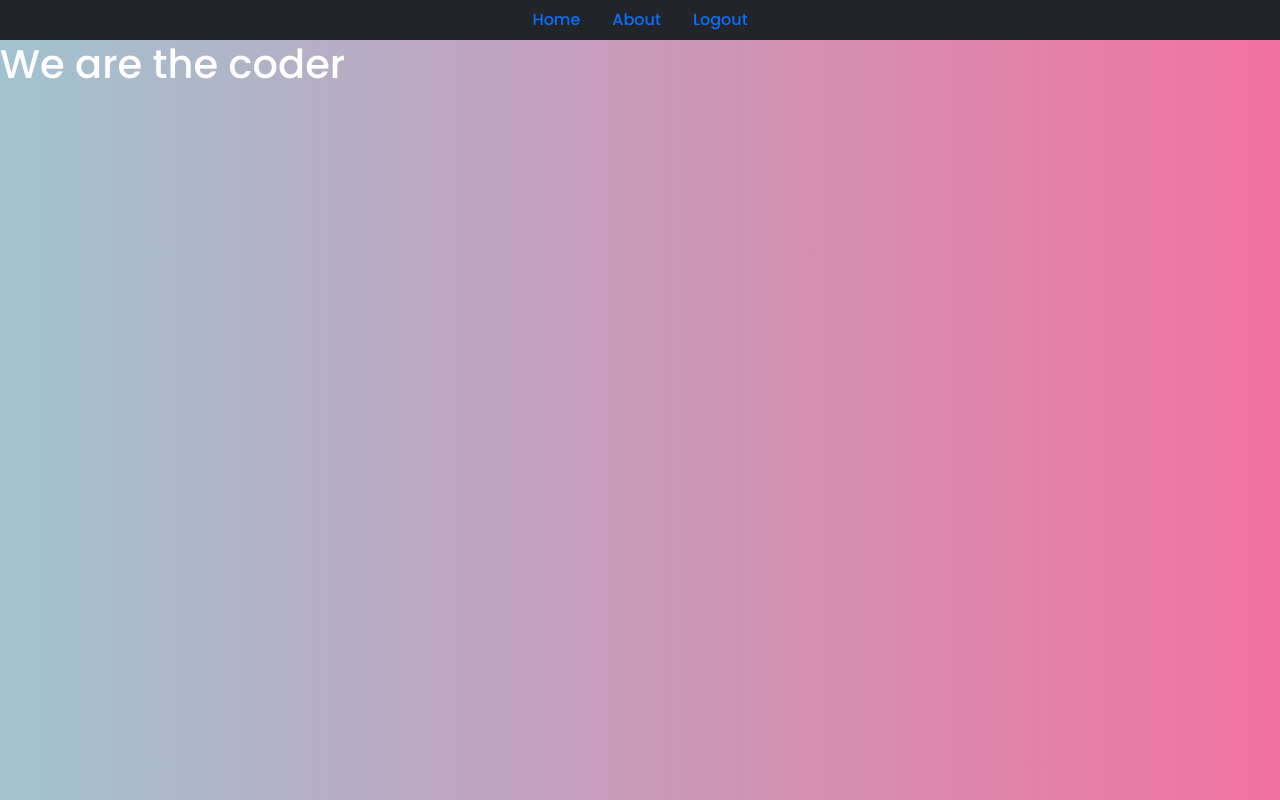
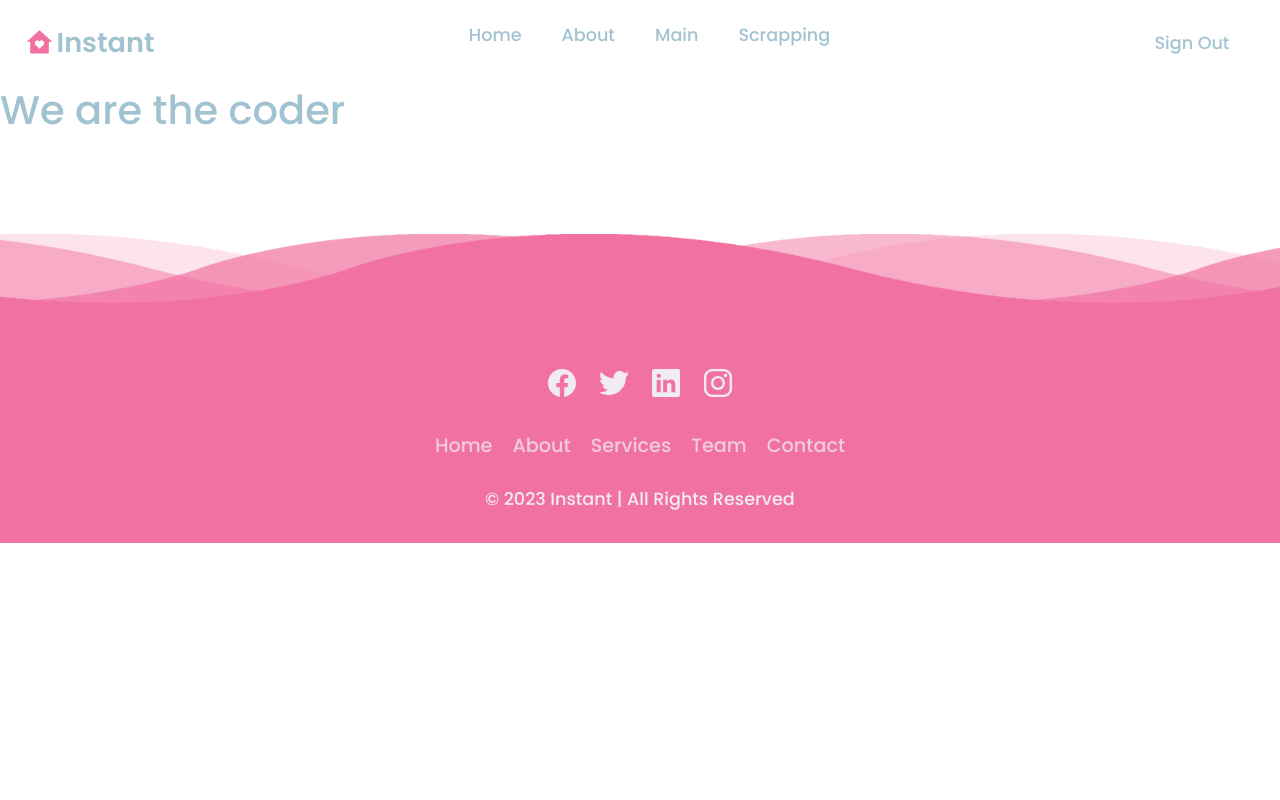
Before and after one commit to Ananya-Misra/Instagram-Hashtag-Trend-Analysis, a Flask app: page /about in a window 1280 px wide. Run offline with Flask 2, Linux system fonts and the light colour scheme; a user stored in the database is signed in; some libraries are stand-ins or nearby versions.

Commit message:
code check

```diff
--- a/app.py
+++ b/app.py
@@ -5,41 +5,49 @@ from flask.globals import request
 from flask import session
 from sqlalchemy import create_engine
 from sqlalchemy import engine
-
 from sqlalchemy.orm import sessionmaker
 from project_orm import User
 from utils import *
 from bot2 import *
 
-from flask import Flask, session, flash, redirect, render_template, url_for
+from flask import Flask,session,flash,redirect,render_template,url_for
 
 # login page
 app = Flask(__name__)
 app.secret_key = "the basics of life with python"
 
+def opendb():
+    engine = create_engine('sqlite:///db.sqlite3')
+    Session = sessionmaker(bind=engine)
+    return Session()
 
-@app.route('/', methods=['GET', 'POST'])
+#login page
+@app.route('/',methods=['GET','POST'])
 def index():
     print("fghjkljdddddddddddddd");
     if request.method == 'POST':
         email = request.form.get('email')
         password = request.form.get('password')
         if email and validate_email(email):
-            newuser = User(email=email, password=password)
-            if newuser:
-                session['id'] = newuser.id
-                session['username'] = newuser.name
-                session['is_auth'] = True
-                flash('Login successful', 'success')
-                return redirect('/home')
+            db = opendb()
+            user = db.query(User).filter(User.email == email).first()
+            db.close()
+            if user:
+                if user.password == password:
+                    session['id'] = user.id
+                    session['username'] = user.name
+                    session['is_auth'] = True
+                    flash('Login successful','success')
+                    return redirect('/home')
+                else:
+                    flash("Invalid Password", 'danger')
             else:
-                flash('Wrong credentials', 'danger')
+                flash('Wrong credentials','danger')
         else:
             flash('Invalid Email', 'danger')
-    return render_template('index.html', title='Login')
+    return render_template('index.html',title='Login')
 
-
-@app.route('/signup', methods=['GET', 'POST'])
+@app.route('/signup',methods=['GET','POST'])
 def signup():
     if request.method == 'POST':
         name = request.form.get('name')
@@ -51,15 +59,21 @@ def signup():
             if email and validate_email(email):
                 if password and len(password) >= 6:
                     if cpassword and cpassword == password:
-                        try:
-                            newuser = User(name=name, email=email, password=password)
-                            session.add(newuser)
-                            session.commit()
-                            print(newuser)
-                            flash('Registration successful', 'success')
-                            return redirect('/')
-                        except:
-                            flash('Email account already exists', 'danger')
+                        db = opendb()
+                        is_existing = db.query(User).filter(User.email == email).first()
+                        if is_existing:
+                            flash('Email already exists','danger')
+                        else:
+                            try:
+                                newuser = User(name=name,email=email,password=password)
+                                db = opendb()
+                                db.add(newuser)
+                                db.commit()
+                                db.close()
+                                flash('Registration successful','success')
+                                return redirect('/')
+                            except Exception as e:
+                                flash('Some error occurred','danger')
                     else:
                         flash('Password does not match', 'danger')
                 else:
@@ -68,18 +82,15 @@ def signup():
                 flash('Invalid Email', 'danger')
         else:
             flash('Invalid name, must be 3 or more characters', 'danger')
-    return render_template('signup.html', title='Register')
+    return render_template('index.html',title='Register')
 
+@app.route('/forgot',methods=['GET','POST'])
+def forgot():
+    return render_template('forgot.html',title='Forgot Password')
 
-@app.route('/forgot', methods=['GET', 'POST'])
-def forgot():
-    return render_template('forgot.html', title='Forgot Password')
-
-
-@app.route('/home', methods=['GET', 'POST'])
+@app.route('/home',methods=['GET','POST'])
 def home():
-    return render_template('home.html', title='Home')
-
+    return render_template('home.html',title='Home')
 
 @app.route('/main', methods=['GET', 'POST'])
 def main():
@@ -96,7 +107,6 @@ def main():
             time.sleep(4)
             try:
                 login(mdriver, session['insta_username'], session['insta_password'], 3)
-                time.sleep(3)
                 notnow = mdriver.find_element("xpath", "//button[contains(text(), 'Not Now')]")
 
                 print(notnow)
@@ -111,12 +121,12 @@ def main():
 
     return render_template('main.html', title='Main')
 
-
 @app.route('/scrape', methods=['GET', 'POST'])
 def scrape():
     print("Its scrape timee 1-1")
     if 'is_auth' not in session or session['is_auth'] != True:
         flash('Wrong credentials', 'danger')
+
         return redirect('/main')
     if request.method == 'POST':
         scroll = int(request.form.get('scroll'))
@@ -154,18 +164,15 @@ def scrape():
 
     return render_template('scrapping.html', title='Scrapping')
 
-
 @app.route('/about')
 def about():
-    return render_template('about.html', title='About Us')
-
+    return render_template('about.html',title='About Us')
 
 @app.route('/logout')
 def logout():
-    if session.get('is_auth', False):
+    if session.get('is_auth',False):
         session.clear()
     return redirect('/')
 
-
 if __name__ == "__main__":
     app.run(debug=True)
--- a/bot2.py
+++ b/bot2.py
@@ -2,7 +2,7 @@
 # !$@%67
 import pandas as pd
 from selenium import webdriver
-from webdriver_manager.chrome import ChromeDriverManager
+""" from webdriver_manager.chrome import ChromeDriverManager """
 from selenium.webdriver.common.keys import Keys
 from selenium.webdriver.common.by import By
 from bs4 import BeautifulSoup
--- a/templates/base.html
+++ b/templates/base.html
@@ -7,12 +7,8 @@
     <meta name="viewport" content="width=device-width, initial-scale=1, shrink-to-fit=no">
 
     <!-- Bootstrap CSS -->
-     <link href="https://cdn.jsdelivr.net/npm/bootstrap@5.0.2/dist/css/bootstrap.min.css" rel="stylesheet" integrity="sha384-EVSTQN3/azprG1Anm3QDgpJLIm9Nao0Yz1ztcQTwFspd3yD65VohhpuuCOmLASjC" crossorigin="anonymous">
+    <link rel="stylesheet" href="https://stackpath.bootstrapcdn.com/bootstrap/4.3.1/css/bootstrap.min.css" integrity="sha384-ggOyR0iXCbMQv3Xipma34MD+dH/1fQ784/j6cY/iJTQUOhcWr7x9JvoRxT2MZw1T" crossorigin="anonymous">
     <link rel="stylesheet" href="https://use.fontawesome.com/releases/v5.1.1/css/all.css" integrity="sha384-O8whS3fhG2OnA5Kas0Y9l3cfpmYjapjI0E4theH4iuMD+pLhbf6JI0jIMfYcK3yZ" crossorigin="anonymous">
-
-<!--    ------------------------------------->
-
-
     {% block css %}{% endblock %}
 
     <link href="https://cdn.jsdelivr.net/npm/remixicon@2.5.0/fonts/remixicon.css" rel="stylesheet">
@@ -35,19 +31,13 @@
         }
         :root {
             --bg-color: white;
-            --text-color:
-                    #A1C3D1;
+            --text-color: #A1C3D1;
             --main-color: #F172A1;
-            --main-color1:linear-gradient(to right,#A1C3D1, #F172A1);
-             --p-font: 1.2rem;
-             --h2-font: 1.8rem;
-            --big-font: 3.5rem;
         }
-
         body {
             min-height: 100vh;
-            color: #fff;
-             background: var(--main-color1);
+            background: var(--bg-color);
+            color: var(--text-color);
         }
         header {
             position: relative;
@@ -291,35 +281,62 @@
     </style>
 </head>
 <body>
-    <ul class="nav justify-content-center navbar-dark bg-dark">
-        <!--  -->
-        {% if not session.is_auth %}
-        <li class="nav-item">
-            <a class="nav-link" href="/">Login</a>
-        </li>
-        <li class="nav-item">
-            <a class="nav-link" href="/main">Main</a>
-        </li>
-          <li class="nav-item">
-            <a class="nav-link" href="/scrape">Scrapping</a>
-        </li>
-        <li class="nav-item">
-            <a class="nav-link" href="/signup">Register</a>
-        </li>
-        {% else %}
-        <li class="nav-item">
-            <a class="nav-link" href="/home">Home</a>
-        </li>
-        <li class="nav-item">
-            <a class="nav-link" href="/about">About</a>
-        </li>
+    <!-- NAVBAR -->
+    <header id="stic">
+        <a style="text-decoration: none;" href="#" class="logo"><i class="ri-home-heart-fill"></i><span>Instant</span></a>
 
-        <li class="nav-item">
-            <a class="nav-link" href="/logout">Logout</a>
-        </li>
-        {% endif %}
-    </ul>
+        <ul class="navbar">
+            <li>
+                <a href="/home">Home</a>
+            </li>
+            <li>
+                <a href="/about">About</a>
+            </li>
+            <li>
+                <a href="/main">Main</a>
+            </li>
+            <li>
+                <a href="/scrape">Scrapping</a>
+            </li>
+        </ul>
+
+        <div class="main">
+            {% if not session.is_auth%}
+                <a href="/" class="user"><i class="ri-user-fill"></i>Sign In</a>
+                <a href="/signup">Register</a>
+            {% else %}
+                <a href="/logout">Sign Out</a>
+            {% endif %}
+            <div class="bx bx-menu" id="menu-icon"></div>
+        </div>
+    </header>
+    <!-- END OF NAVBAR -->
     {% block body %}{% endblock %}
+
+    <!-- FOOTER -->
+    <footer class="footer">
+        <div class="waves">
+            <div class="wave" id="wave1"></div>
+            <div class="wave" id="wave2"></div>
+            <div class="wave" id="wave3"></div>
+            <div class="wave" id="wave4"></div>
+        </div>
+        <ul class="social_icon">
+            <li><a href="#"><ion-icon name="logo-facebook"></ion-icon></a></li>
+            <li><a href="#"><ion-icon name="logo-twitter"></ion-icon></a></li>
+            <li><a href="#"><ion-icon name="logo-linkedin"></ion-icon></a></li>
+            <li><a href="#"><ion-icon name="logo-instagram"></ion-icon></a></li>
+        </ul>
+        <ul class="menu">
+            <li><a href="#">Home</a></li>
+            <li><a href="#">About</a></li>
+            <li><a href="#">Services</a></li>
+            <li><a href="#">Team</a></li>
+            <li><a href="#">Contact</a></li>
+        </ul>
+        <p>© 2023 Instant | All Rights Reserved</p>
+    </footer>
+    <!-- END OF FOOTER -->
 
     <!-- Optional JavaScript -->
     <script>
```
